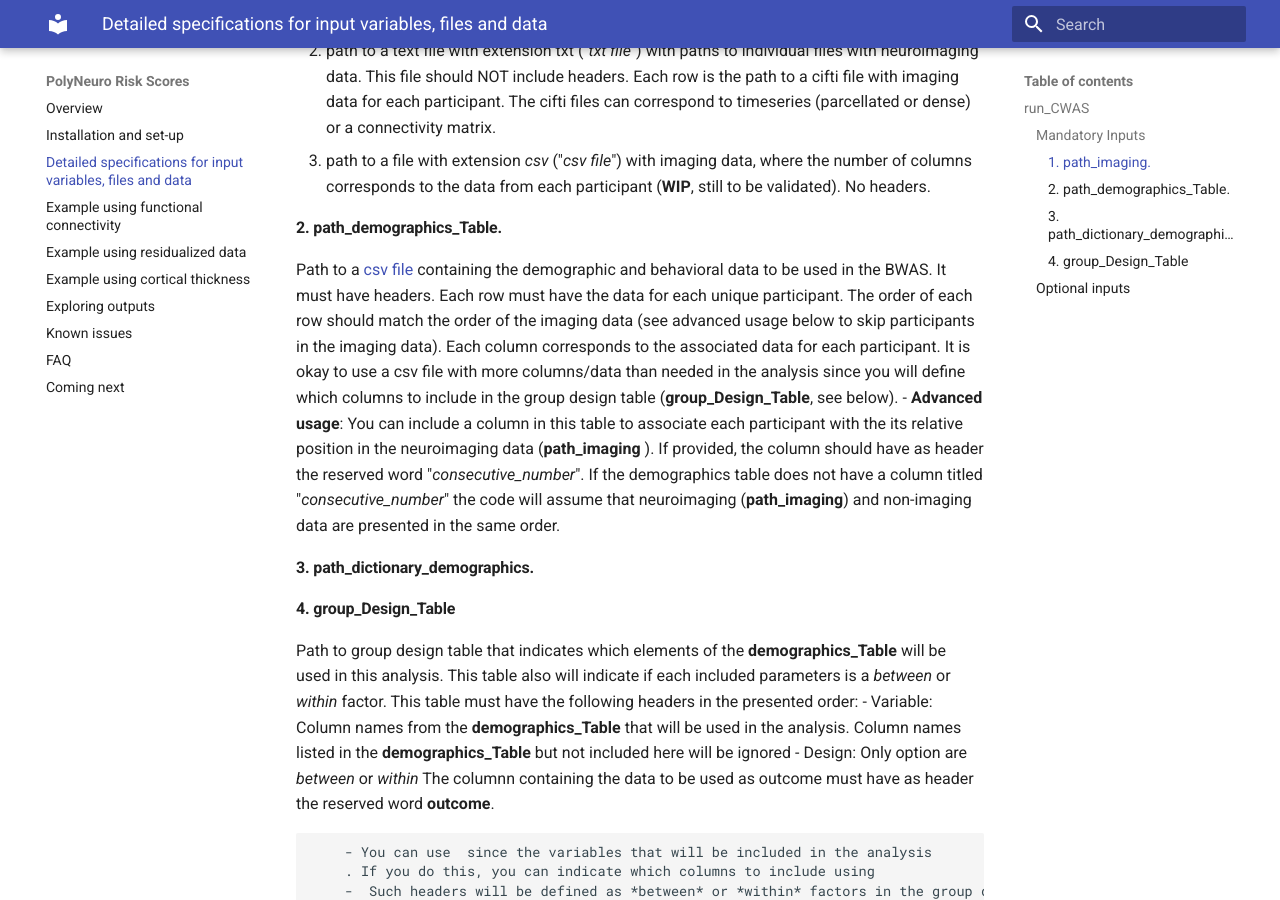
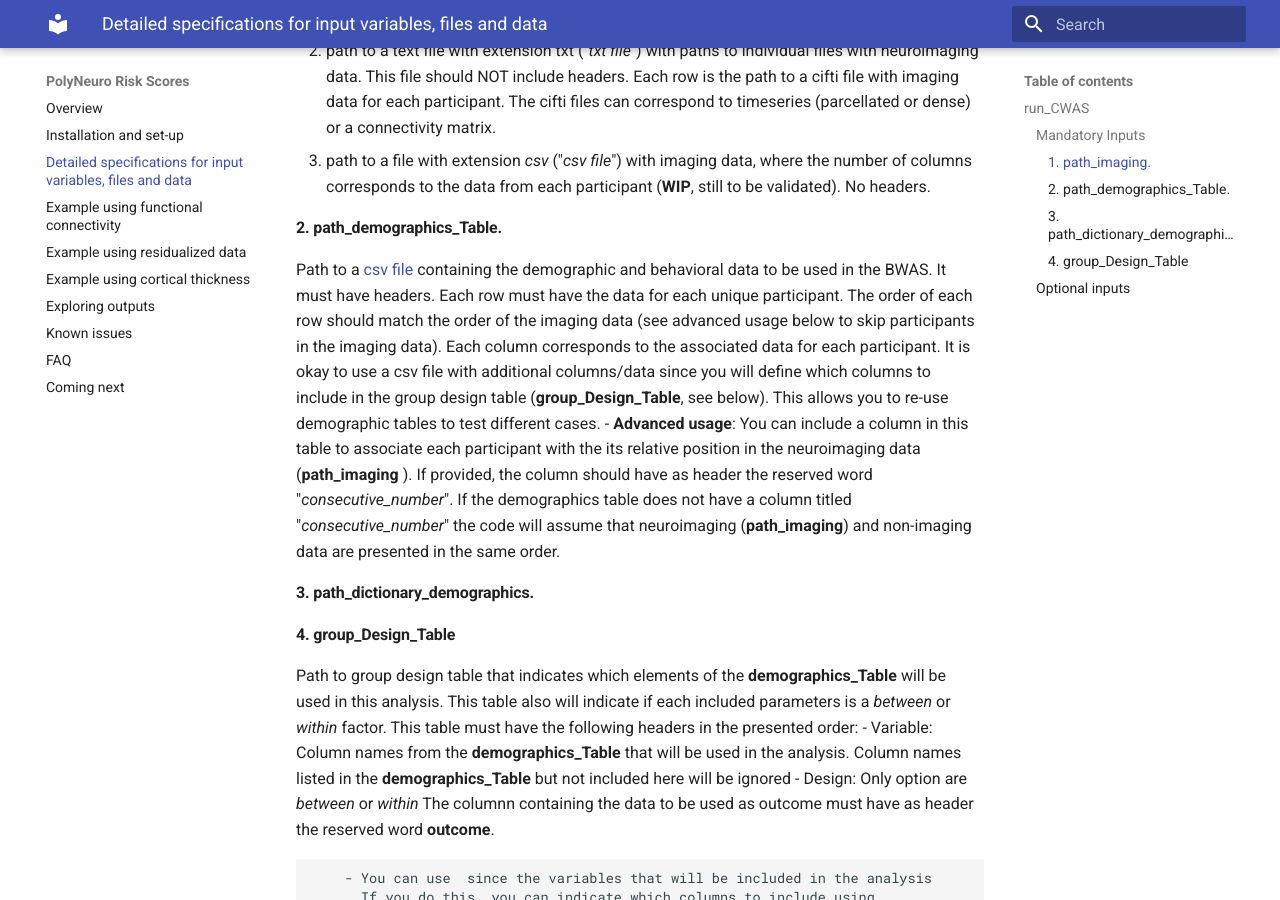
Before and after one commit to omiranda/polyneuro_risk_score, an MkDocs documentation site: the page built from docs/detailed_description.md, in a window 1280 px wide and 900 px high, scrolled down 709 px. Built offline with MkDocs 1.6.1 and Material for MkDocs 9.7.7, drawn with Linux system fonts in a browser that asks for light colours; formulas are drawn with MathJax 3; old or Windows-style settings are respelled for this version of MkDocs.

Commit message:
Update detailed_description.md

```diff
--- a/docs/detailed_description.md
+++ b/docs/detailed_description.md
@@ -23,7 +23,7 @@ It must have headers.
 Each row must have the data for each unique participant.
 The order of each row should match the order of the imaging data (see advanced usage below to skip participants in the imaging data).
 Each column corresponds to the associated data for each participant.
-It is okay to use a csv file with more columns/data than needed in the analysis since you will define which columns to include in the group design table (**group_Design_Table**, see below).
+It is okay to use a csv file with additional columns/data since you will define which columns to include in the group design table (**group_Design_Table**, see below). This allows you to re-use demographic tables to test different cases.
 - **Advanced usage**: You can include a column in this table to associate each participant with the its relative position in the neuroimaging data (**path_imaging** ). If provided, the column should have as header the reserved word "*consecutive_number*". If the demographics table does not have a column titled "*consecutive_number*" the code will assume that neuroimaging (**path_imaging**) and non-imaging data are presented in the same order.
 #### 3. **path_dictionary_demographics**.
 
```
